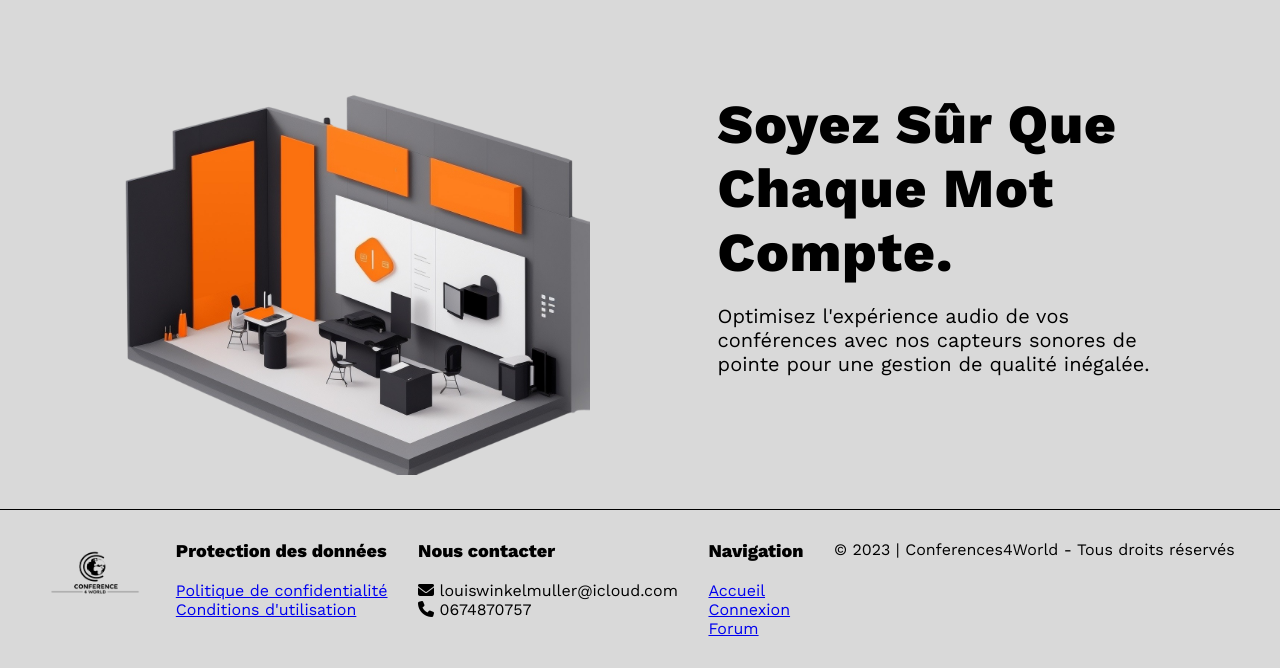
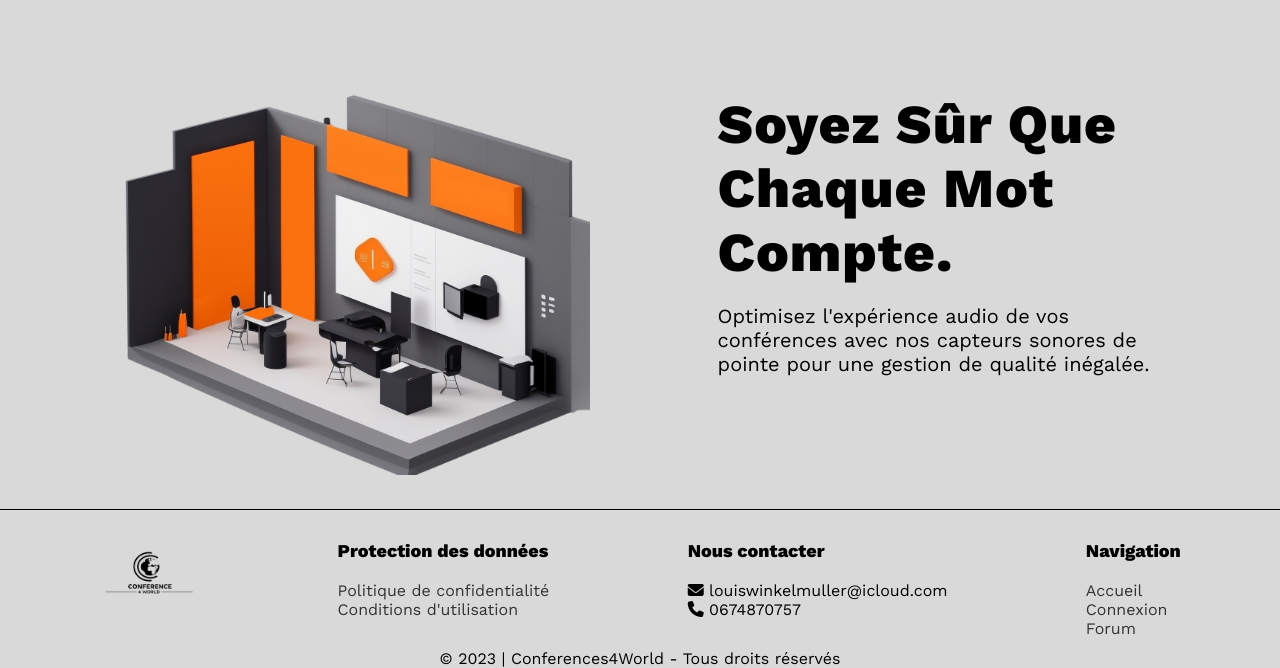
Before and after one commit to Brrunn/G4D, a PHP site: page /accueil.html in a window 1280 px wide. Shown: the part 801-1469 px from the top of the page. Run offline with PHP 8.4, Linux system fonts and the light colour scheme.

Commit message:
Update styles.css

```diff
--- a/Conference4WorldEXP/css/styles.css
+++ b/Conference4WorldEXP/css/styles.css
@@ -307,6 +307,7 @@ label {
 .faq .active {
     border: none;
 }
+
 .footer {
     border-top: 1px solid black;
     padding: 30px;
@@ -314,12 +315,18 @@ label {
     justify-content: space-around;
     background-color: #D9D9D9;
     flex-wrap: wrap;
+    position: relative;
 }
 
 .footer img {
     width: 100px;
     height: auto;
     margin-bottom: 20px;
+    transition: transform 0.3s ease;
+}
+
+.footer img:hover {
+    transform: scale(1.1);
 }
 
 .titresection {
@@ -328,9 +335,17 @@ label {
     margin-bottom: 20px;
 }
 
+.footer a {
+    text-decoration: none;
+    color: #333;
+    transition: color 0.3s ease;
+}
 
+.footer a:hover {
+    color: #FF7004;
+}
 
-  @media screen and (max-width: 768px) {
+@media screen and (max-width: 900px) {
     .footer {
         flex-direction: column;
         align-items: center;
@@ -344,6 +359,12 @@ label {
     .titresection {
         margin-bottom: 0px;
     }
+}
 
-
+.footer .copyright {
+    position: absolute;
+    bottom: 0px;
+    left: 0;
+    width: 100%;
+    text-align: center;
 }
```
Lines whose indentation alone changed are shown as unchanged.
